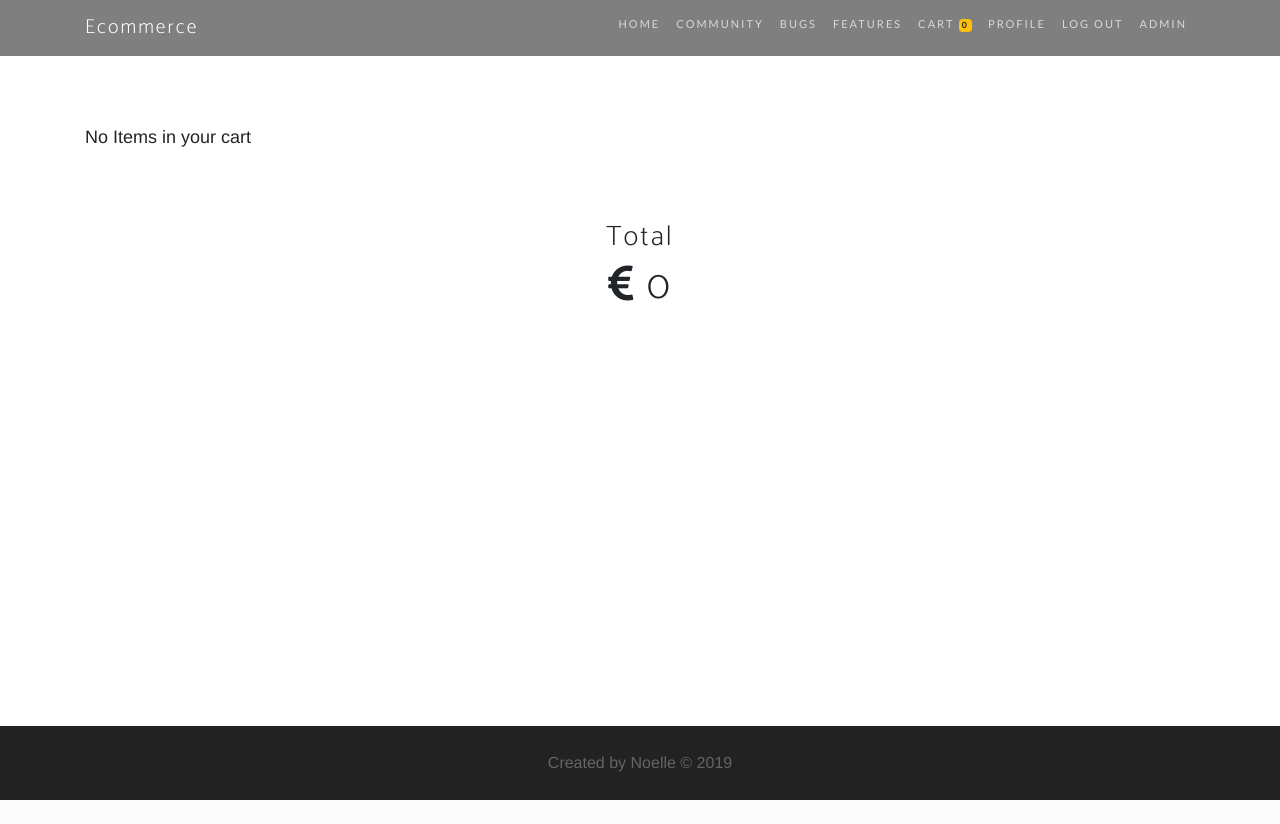
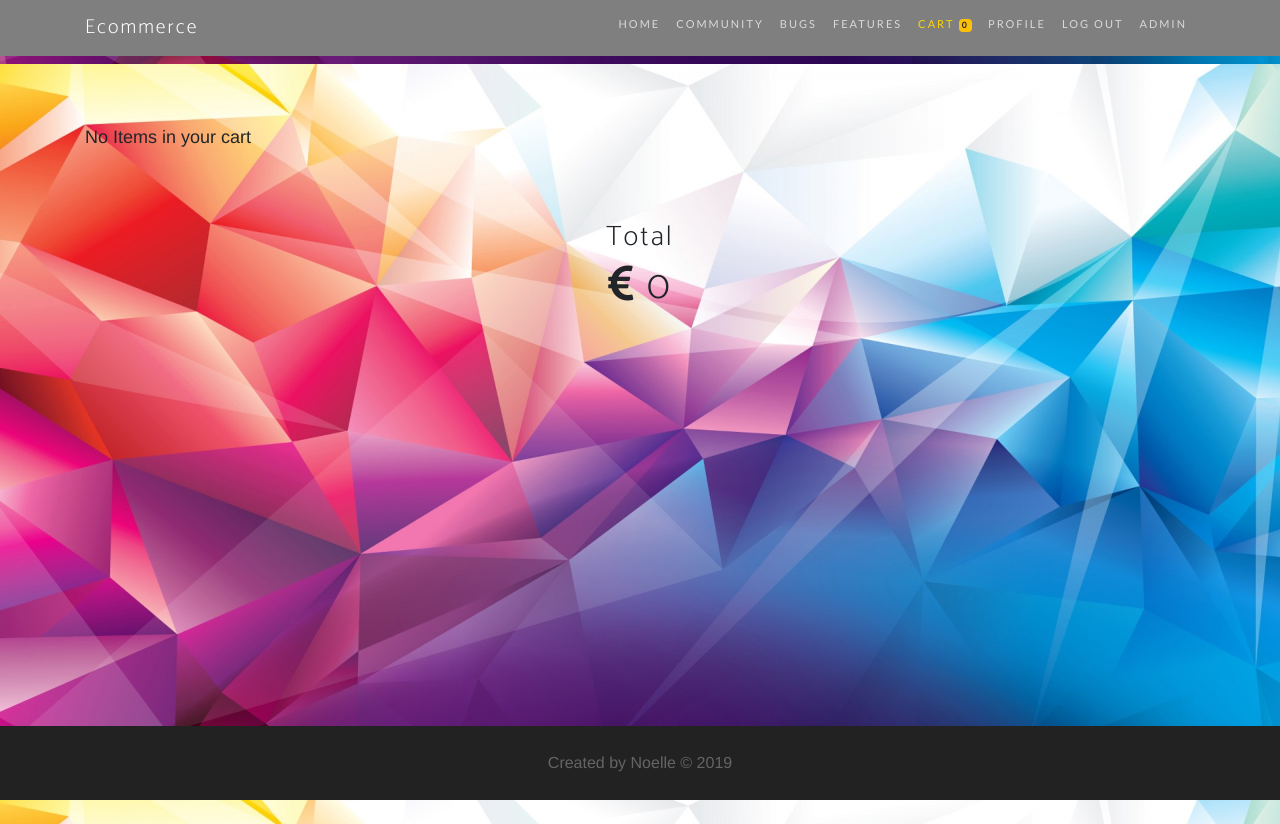
Before and after one commit to Code-Institute-Submissions/ecommerce-project, a Django app: page /cart/ in a window 1280 px wide. Before the commit the page ends 800 px from the top, so only its background shows below. Run offline with Django 3.2, Linux system fonts and the light colour scheme; the visitor is signed in with stand-in values (Sample User, id 1); data comes from the database, SQL or seed files in the repository; data that the repository does not hold is empty; parts of the project's set-up code (start-up, migrations or seed data) failed here and were passed over; some libraries are stand-ins or nearby versions; some web fonts are replaced.

Commit message:
added select button to navbar so it goes yellow for the bugs,features and cart

```diff
--- a/bugs/views.py
+++ b/bugs/views.py
@@ -7,8 +7,8 @@ from cart.views import cart_items
 
 @login_required
 def all_bugs(request):
-    bugs = Bugs.objects.all()
-    return render(request, "bugs.html", {"bugs": bugs, 'all_bugs': True,"len_items": cart_items(request)})
+    bugs = Bugs.objects.all().order_by("name") # Sort by created date
+    return render(request, "bugs.html", {"bugs": bugs, 'all_bugs': True,"len_items": cart_items(request),"bugs_selected":"navbar-text-bold"})
 
 @login_required
 def vote(request, bug_id):
@@ -53,6 +53,7 @@ def add_bug(request):
         description = request.POST['description']
         price = request.POST['price']
         img = request.POST['img']
+        # TODO: Add created Date
         user_id = request.user
         new_bug = Bugs(
             author=user_id,
--- a/cart/views.py
+++ b/cart/views.py
@@ -24,7 +24,8 @@ def view_cart(request):
     total = amt * 100
     len_items = len(features)
     key = settings.STRIPE_PUBLISHABLE
-    return render(request, "mycart.html", context={"items": features, "total": total, "amt": amt, "len_items": len_items, "key": key})
+    return render(request, "mycart.html", context={"items": features, "total": total, "amt": amt, "len_items": len_items,
+    "key": key, "view_cart_selected":"navbar-text-bold" })
 
 
 @login_required
--- a/features/views.py
+++ b/features/views.py
@@ -7,8 +7,8 @@ from cart.views import cart_items
 
 @login_required
 def all_features(request):
-    features = Features.objects.all()
-    return render(request, "features.html", {'features': features, 'all_features': True, "len_items": cart_items(request)})
+    features = Features.objects.all().order_by("description") # date/time
+    return render(request, "features.html", {'features': features, 'all_features': True, "len_items": cart_items(request),"features_selected":"navbar-text-bold"})
 
 
 @login_required
--- a/static/css/custom.css
+++ b/static/css/custom.css
@@ -9,3 +9,26 @@ footer {
     width: 50%;
     margin: 50px auto;
 }
+
+.background-image{
+    background-image: url("../img/poly.jpg");
+    background-position: center;
+    min-height: 100vh;
+    height:100%;
+    background-size: 100% auto;
+
+}
+
+.background-white{
+    background:white;
+}
+
+.navbar-text-bold{
+    font-weight: bolder;
+    color:gold!important;
+}
+
+.selected {
+    font-weight: bolder;
+    color:gold!important;
+}
```
